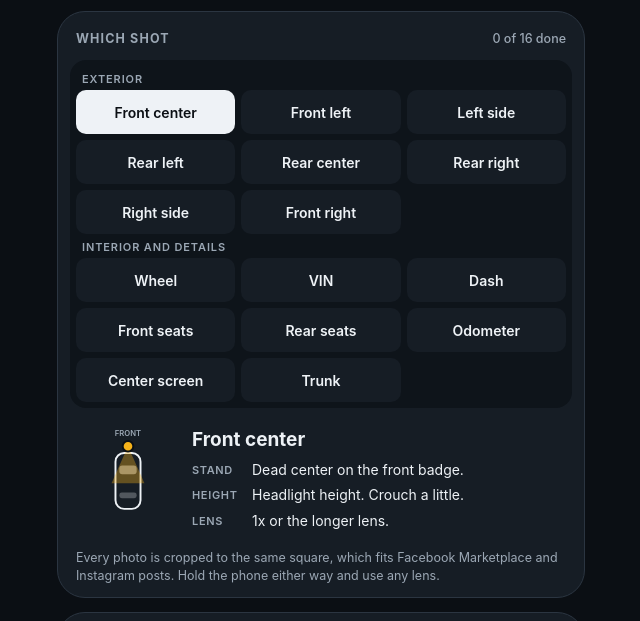
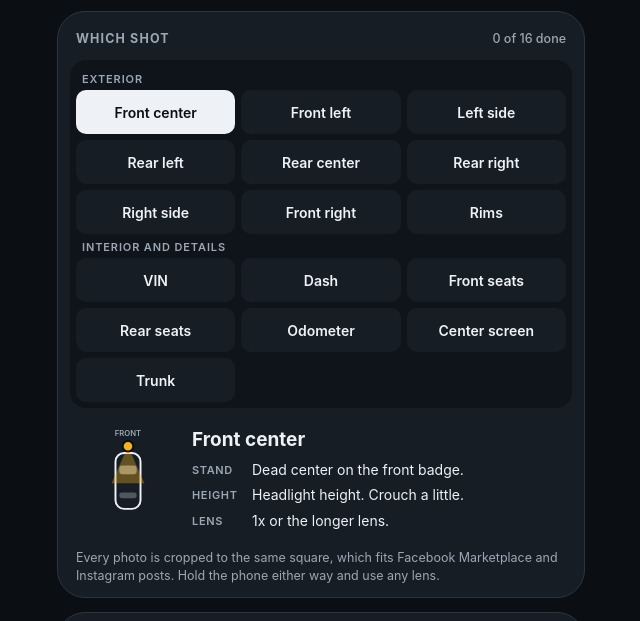
Before and after one commit to muzztea/Car-shot-coach, a plain HTML site: page index.html in a window 1280 px wide. Shown: the part 99-720 px from the top of the page, without its empty margins (319-959 px from the left). Drawn offline with Linux system fonts and the light colour scheme.

Commit message:
Rims as the ninth exterior shot
Co-Authored-By: Claude Fable 5.2 <noreply@anthropic.com>
Claude-Session: https://claude.ai/code/session_01YTdJc6pM5NwHDbmMNDc3dH

```diff
--- a/index.html
+++ b/index.html
@@ -314,7 +314,7 @@ var SHOTS=[
  {id:"rear-right",label:"Rear right",ext:true,ang:142,dist:1,fill:.86,asp:1.9,stand:"Off the passenger-side taillight, so the trunk and the whole passenger side both show.",height:"Taillight height, about your waist.",lens:"1x. Use the longer lens if you can back up."},
  {id:"right-side",label:"Right side",ext:true,ang:90,dist:1.1,fill:.92,asp:3.1,stand:"Square to the middle of the passenger side, lined up with the gap between the doors.",height:"Door-handle height, phone level.",lens:"1x from 20 feet or more. Not 0.5x."},
  {id:"front-right",label:"Front right",ext:true,ang:38,dist:1,fill:.86,asp:1.9,stand:"Off the passenger-side headlight, so the grille and the whole passenger side both show.",height:"Headlight to mirror height, about your waist to chest.",lens:"1x. Use the longer lens if you can back up."},
- {id:"wheel",label:"Wheel",ext:false,outdoor:true,ang:-62,dist:.5,stand:"Crouch square to the best wheel so it fills most of the frame. Show the tire tread too.",height:"Hub height.",lens:"1x."},
+ {id:"rims",label:"Rims",ext:false,outdoor:true,ang:-62,dist:.5,stand:"Crouch square to the best rim so the whole wheel fills most of the frame. Show the tire tread too.",height:"Hub height.",lens:"1x."},
  {id:"vin",label:"VIN",ext:false,outdoor:true,manual:true,ang:-52,dist:.44,stand:"From outside, shoot the VIN plate at the bottom corner of the windshield on the driver side. No plate? Use the sticker in the driver door jamb.",height:"Close and square to the plate. Tilt slightly to kill glare.",lens:"1x, about a foot away. Tap the plate to focus."},
  {id:"dash",label:"Dash",ext:false,wide:true,ang:-90,dist:.36,stand:"At the open driver door, or centered in the back seat, aimed across the whole dash.",height:"Seat-shoulder height.",lens:"0.5x. It fits the full dash."},
  {id:"front-seats",label:"Front seats",ext:false,wide:true,ang:90,dist:.4,stand:"At the open passenger door, aimed across both seats.",height:"Seat-cushion to shoulder height.",lens:"0.5x."},
@@ -323,7 +323,7 @@ var SHOTS=[
  {id:"screen",label:"Center screen",ext:false,ang:-90,dist:.12,stand:"From the driver seat, square to the screen and center stack.",height:"Level with the screen.",lens:"1x."},
  {id:"trunk",label:"Trunk",ext:false,ang:180,dist:.8,stand:"Trunk open. Stand back so the whole opening shows.",height:"Chest height, aimed slightly down.",lens:"1x."}
 ];
-var EXT=SHOTS.filter(function(s){return s.ext}),INT=SHOTS.filter(function(s){return !s.ext});
+var EXT=SHOTS.filter(function(s){return s.ext||s.id==="rims"}),INT=SHOTS.filter(function(s){return !s.ext&&s.id!=="rims"});
 var ICON={
  up:'<path d="M12 19V5M5 12l7-7 7 7"/>',
  dist:'<path d="M12 3v18M7 8l5-5 5 5M7 16l5 5 5-5"/>',
@@ -606,7 +606,7 @@ function guide(){
       else if(L.pitch<-8){chips.Height="bad";say("up","Raise the phone, then aim level")}
       else chips.Height="ok";
     }
-    if(sh.id!=="trunk"&&sh.id!=="wheel"&&sh.id!=="odometer"&&!sh.manual){
+    if(sh.id!=="trunk"&&sh.id!=="rims"&&sh.id!=="odometer"&&!sh.manual){
       chips.Level=Math.abs(L.roll)<=2?"ok":"bad";if(chips.Level==="bad")say("tilt","Level the phone");
     }
   }
```
